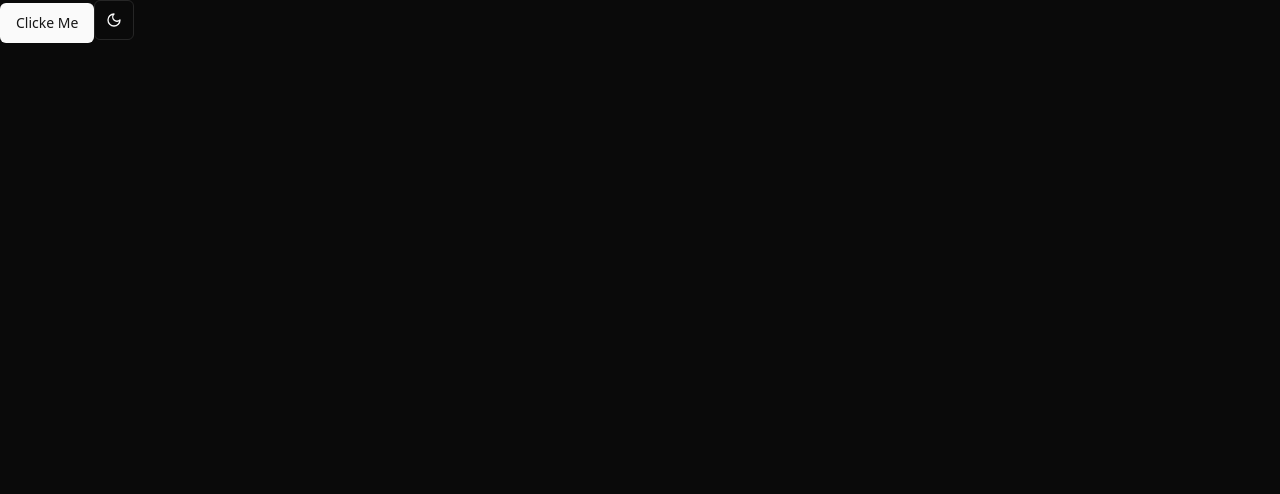
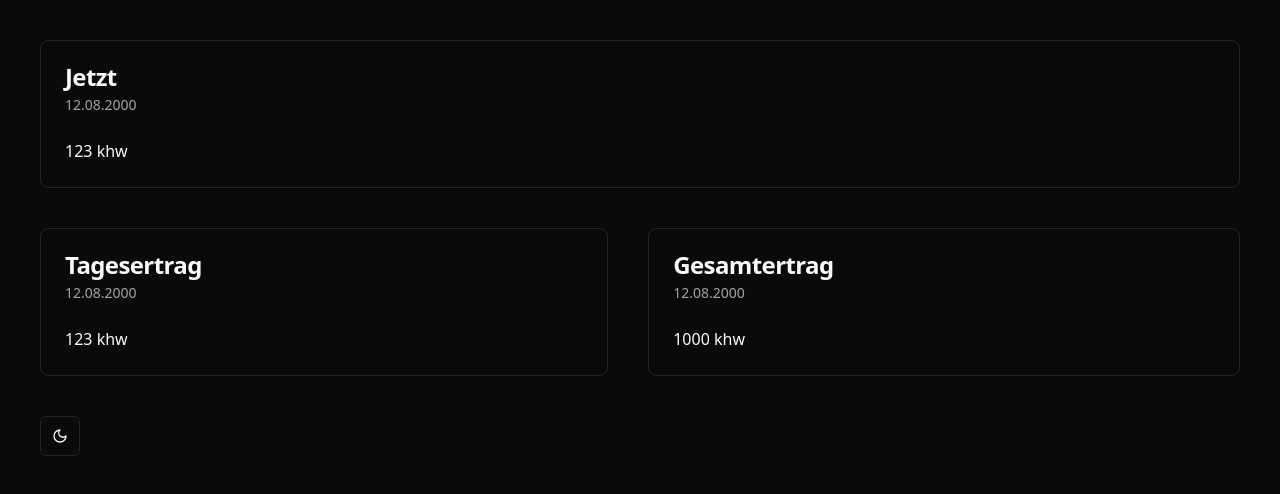
Before and after one commit to KerimIsmail/solar-power-display, a React (Vite) app: page / in a window 1280 px wide. Shown: the top 494 px of the page. Built offline with nearby package versions, Linux system fonts and the light colour scheme; no server answers.

Commit message:
Added Cards

```diff
--- a/src/App.tsx
+++ b/src/App.tsx
@@ -1,13 +1,12 @@
-import { Button } from "./components/ui/button";
 import { ThemeProvider } from "./components/theme-provider";
-import { ModeToggle } from "./components/mode-toggle";
+import Dashboard from "./pages/Dashboard";
 
 export default function App() {
   return (
     <ThemeProvider defaultTheme="dark" storageKey="vite-ui-theme">
-      <Button>Clicke Me</Button>
-
-      <ModeToggle />
+      <div className="m-10 flex flex-col gap-10">
+        <Dashboard />
+      </div>
     </ThemeProvider>
   );
 }
--- a/src/components/numberDisplay/NumberDisplay.css
+++ /dev/null
@@ -1,3 +0,0 @@
-.holder {
-  background-color: red;
-}
--- a/src/components/numberDisplay/NumberDisplay.tsx
+++ b/src/components/numberDisplay/NumberDisplay.tsx
@@ -1,15 +1,27 @@
-import "./NumberDisplay.css";
+import {
+  Card,
+  CardContent,
+  CardDescription,
+  CardHeader,
+  CardTitle,
+} from "@/components/ui/card";
 
 type Props = {
   title: string;
+  datum: string;
   number: number;
 };
 
-export default function NumberDisplay({ title, number }: Readonly<Props>) {
+export default function NumberDisplay({ title, datum, number }: Readonly<Props>) {
   return (
-    <div className="holder">
-      <h1>{title}</h1>
-      <p>{number}</p>
-    </div>
+    <Card className="flex-grow">
+      <CardHeader>
+        <CardTitle>{ title }</CardTitle>
+        <CardDescription>{ datum }</CardDescription>
+      </CardHeader>
+      <CardContent>
+        <p>{ number } khw</p>
+      </CardContent>
+    </Card>
   );
 }
--- /dev/null
+++ b/src/components/ui/card.tsx
@@ -0,0 +1,79 @@
+import * as React from "react"
+
+import { cn } from "@/lib/utils"
+
+const Card = React.forwardRef<
+  HTMLDivElement,
+  React.HTMLAttributes<HTMLDivElement>
+>(({ className, ...props }, ref) => (
+  <div
+    ref={ref}
+    className={cn(
+      "rounded-lg border bg-card text-card-foreground shadow-sm",
+      className
+    )}
+    {...props}
+  />
+))
+Card.displayName = "Card"
+
+const CardHeader = React.forwardRef<
+  HTMLDivElement,
+  React.HTMLAttributes<HTMLDivElement>
+>(({ className, ...props }, ref) => (
+  <div
+    ref={ref}
+    className={cn("flex flex-col space-y-1.5 p-6", className)}
+    {...props}
+  />
+))
+CardHeader.displayName = "CardHeader"
+
+const CardTitle = React.forwardRef<
+  HTMLDivElement,
+  React.HTMLAttributes<HTMLDivElement>
+>(({ className, ...props }, ref) => (
+  <div
+    ref={ref}
+    className={cn(
+      "text-2xl font-semibold leading-none tracking-tight",
+      className
+    )}
+    {...props}
+  />
+))
+CardTitle.displayName = "CardTitle"
+
+const CardDescription = React.forwardRef<
+  HTMLDivElement,
+  React.HTMLAttributes<HTMLDivElement>
+>(({ className, ...props }, ref) => (
+  <div
+    ref={ref}
+    className={cn("text-sm text-muted-foreground", className)}
+    {...props}
+  />
+))
+CardDescription.displayName = "CardDescription"
+
+const CardContent = React.forwardRef<
+  HTMLDivElement,
+  React.HTMLAttributes<HTMLDivElement>
+>(({ className, ...props }, ref) => (
+  <div ref={ref} className={cn("p-6 pt-0", className)} {...props} />
+))
+CardContent.displayName = "CardContent"
+
+const CardFooter = React.forwardRef<
+  HTMLDivElement,
+  React.HTMLAttributes<HTMLDivElement>
+>(({ className, ...props }, ref) => (
+  <div
+    ref={ref}
+    className={cn("flex items-center p-6 pt-0", className)}
+    {...props}
+  />
+))
+CardFooter.displayName = "CardFooter"
+
+export { Card, CardHeader, CardFooter, CardTitle, CardDescription, CardContent }
--- a/src/pages/Dashboard.tsx
+++ b/src/pages/Dashboard.tsx
@@ -1,4 +1,4 @@
-import ChartDisplay from "@/components/chartDisplay/ChartDisplay";
+import { ModeToggle } from "@/components/mode-toggle";
 import NumberDisplay from "@/components/numberDisplay/NumberDisplay";
 import axios from "axios";
 import { useEffect, useState } from "react";
@@ -15,20 +15,19 @@
       .catch((error) => {
         console.error("Error fetching data:", error);
       });
+    // {data && <pre>{JSON.stringify(data, null, 2)}</pre>}
   }, []);
 
   return (
-    <div>
-      <h1>Solar Power Display</h1>
-      <h1>1000 Watt</h1>
+    <>
+      <NumberDisplay title="Jetzt" datum="12.08.2000" number={123} />
 
-      <ChartDisplay title="Prognose" />
-      {data && <pre>{JSON.stringify(data, null, 2)}</pre>}
+      <div className="flex gap-10">
+        <NumberDisplay title="Tagesertrag" datum="12.08.2000" number={123} />
+        <NumberDisplay title="Gesamtertrag" datum="12.08.2000" number={1000} />
+      </div>
 
-      <div>
-        <NumberDisplay title="Tagesertrag" number={123} />
-        <NumberDisplay title="Gesamtertrag" number={1000} />
-      </div>
-    </div>
+      <ModeToggle />
+    </>
   );
 }
```
Also changed, not shown: src/components/chartDisplay/ChartDisplay.css (deleted).
